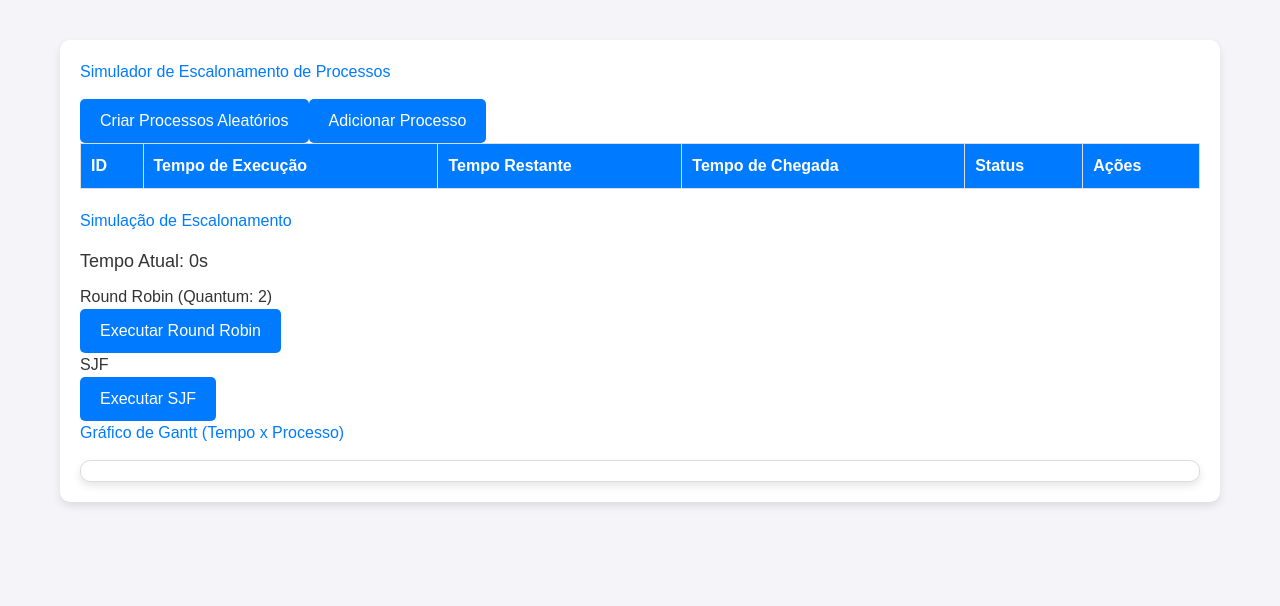
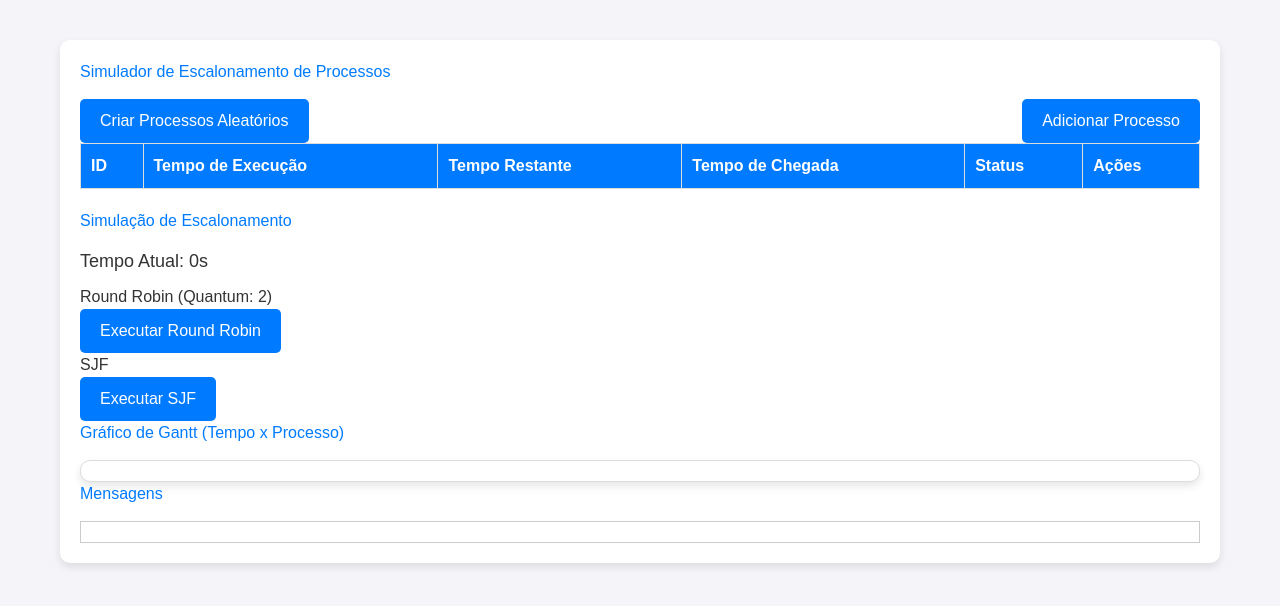
Before and after one commit to SidneyRMR/simulador-escalonamento, a Next.js app: page / in a window 1280 px wide. Shown: the top 606 px of the page. Built offline with nearby package versions, Linux system fonts and the light colour scheme.

Commit message:
adicao de mensagens sobre status dos processos

```diff
--- a/src/app/Escalonador.css
+++ b/src/app/Escalonador.css
@@ -136,6 +136,7 @@ body {
 
   .time-scale {
     position: absolute;
+    left: 120px;
     bottom: 0;
     width: 100%;
     display: flex;
--- a/src/app/Escalonador.js
+++ b/src/app/Escalonador.js
@@ -9,6 +9,7 @@ const Escalonador = () => {
   const [emExecucao, setEmExecucao] = useState(false);
   const [ganttChart, setGanttChart] = useState([]);
   const [processosIniciais, setProcessosIniciais] = useState([]);
+  const [mensagens, setMensagens] = useState([]);
 
   const limparGrafico = () => {
     setGanttChart([]);
@@ -54,11 +55,13 @@ const Escalonador = () => {
 
     setProcessos(prev => [...prev, novoProcesso]);
     setProcessosIniciais(prev => [...prev, novoProcesso]);
+    setMensagens(prev => [...prev, `Processo ${novoProcesso.id} adicionado.`]);
   };
 
   const removerProcesso = (id) => {
     setProcessos(prev => prev.filter(p => p.id !== id));
     setProcessosIniciais(prev => prev.filter(p => p.id !== id));
+    setMensagens(prev => [...prev, `Processo ${id} removido.`]);
   };
 
   const iniciarEscalonamentoCircular = () => {
@@ -96,6 +99,7 @@ const Escalonador = () => {
 
       if (processo.tempoRestante === 0) {
         processo.finalizado = true;
+        setMensagens(prev => [...prev, `Processo ${processo.id} finalizado.`]);
       } else {
         fila.push(processo);
       }
@@ -152,6 +156,7 @@ const Escalonador = () => {
 
       setTempoAtual(tempoCorrente);
       setProcessos(prev => prev.map(p => (p.id === processo.id ? processo : p)));
+      setMensagens(prev => [...prev, `Processo ${processo.id} finalizado.`]);
     }, 1000);
   };
 
@@ -165,12 +170,14 @@ const Escalonador = () => {
     <div className="container">
       <div className="card">
         <h2>Simulador de Escalonamento de Processos</h2>
+        <div style={{ display: 'flex', justifyContent: 'space-between' }}>
           <button onClick={criarProcessosAleatorios} disabled={emExecucao}>
             Criar Processos Aleatórios
           </button>
           <button onClick={adicionarProcesso} disabled={emExecucao}>
             Adicionar Processo
           </button>
+        </div>
         <table border="1">
           <thead>
             <tr>
@@ -196,16 +203,7 @@ const Escalonador = () => {
                     disabled={emExecucao}
                   />
                 </td>
-                <td>
-                  <input
-                    type="number"
-                    min="0"
-                    max="10"
-                    value={processo.tempoRestante}
-                    onChange={(e) => atualizarCampo(processo.id, 'tempoRestante', e.target.value)}
-                    disabled={emExecucao}
-                  />
-                </td>
+                <td>{processo.tempoRestante}</td> {/* Removido campo editável */}
                 <td>
                   <input
                     type="number"
@@ -268,6 +266,13 @@ const Escalonador = () => {
             </div>
           ))}
         </div>
+
+        <h2>Mensagens</h2>
+        <div className="mensagens" style={{ maxHeight: '100px', overflowY: 'scroll', border: '1px solid #ccc', padding: '10px' }}>
+          {mensagens.map((mensagem, index) => (
+            <p key={index}>{mensagem}</p>
+          ))}
+        </div>
       </div>
     </div>
   );
```
Lines whose indentation alone changed are shown as unchanged.
